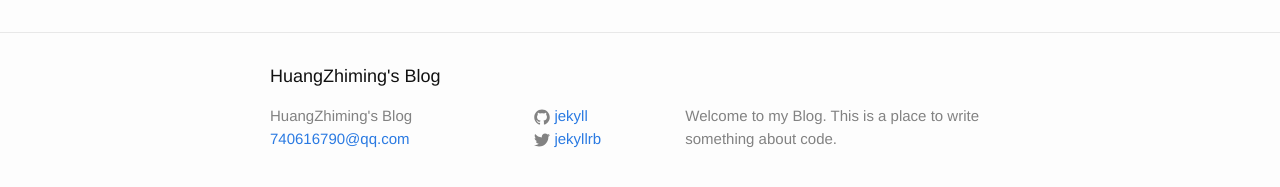
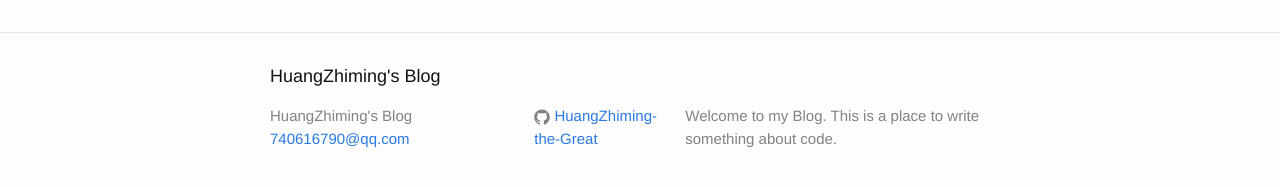
Before and after one commit to HuangZhiming-the-Great/HuangZhiming-the-Great.github.io, a Jekyll site: the page built from index.md, in a window 1280 px wide. Shown: the part 354-541 px from the top of the page. Built offline with Jekyll 4.4.1, drawn with Linux system fonts in a browser that asks for light colours; our own code applies the rules of GitHub Pages for plain Markdown files.

Commit message:
change github place of mine.

```diff
--- a/_config.yml
+++ b/_config.yml
@@ -12,8 +12,8 @@ description: > # this means to ignore newlines until "baseurl:"
   Welcome to my Blog. This is a place to write something about code.
 baseurl: "" # the subpath of your site, e.g. /blog
 url: "http://yourdomain.com" # the base hostname & protocol for your site
-twitter_username: jekyllrb
-github_username:  jekyll
+# twitter_username: jekyllrb
+github_username:  HuangZhiming-the-Great
 
 # Build settings
 markdown: kramdown
```
